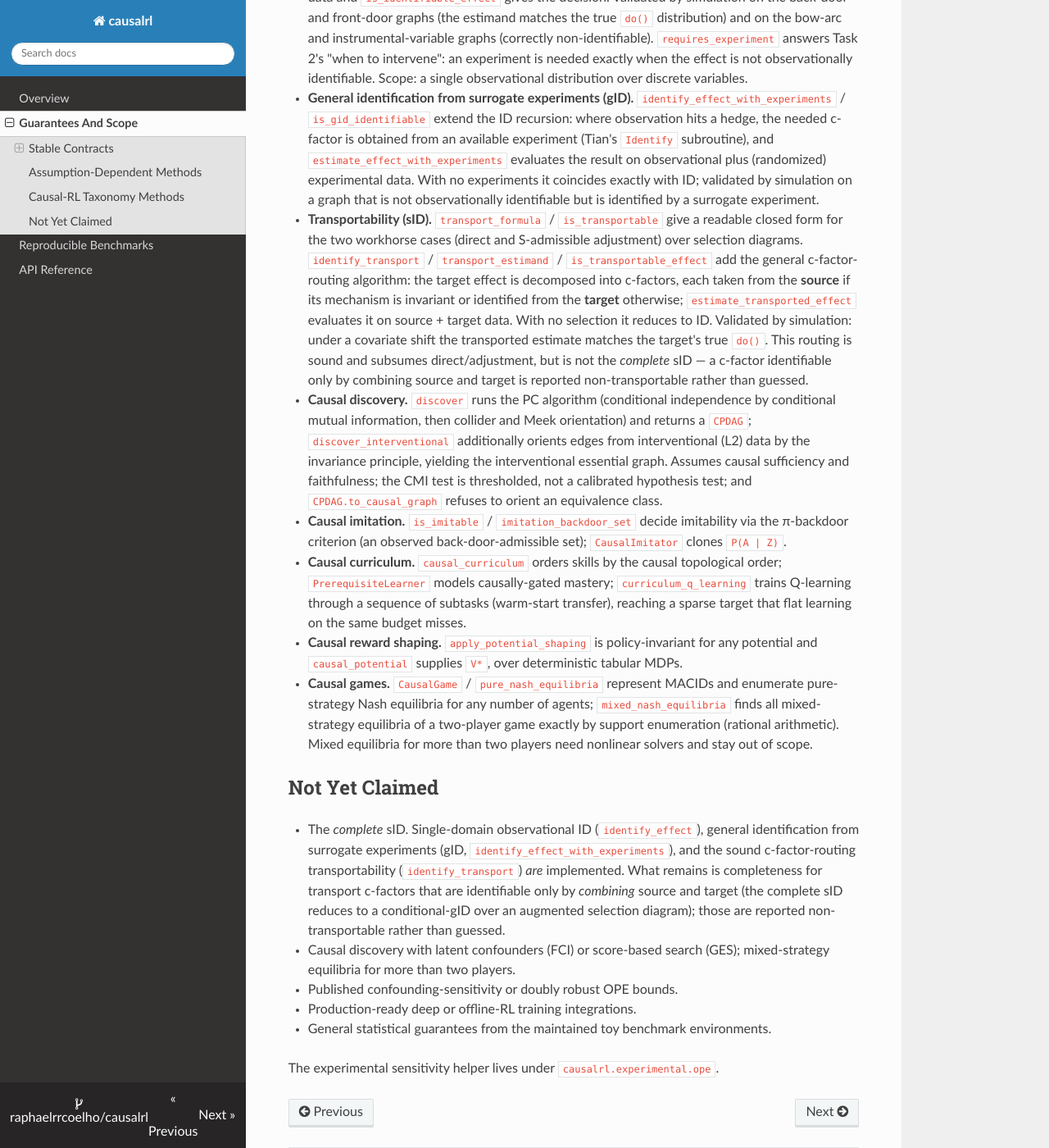
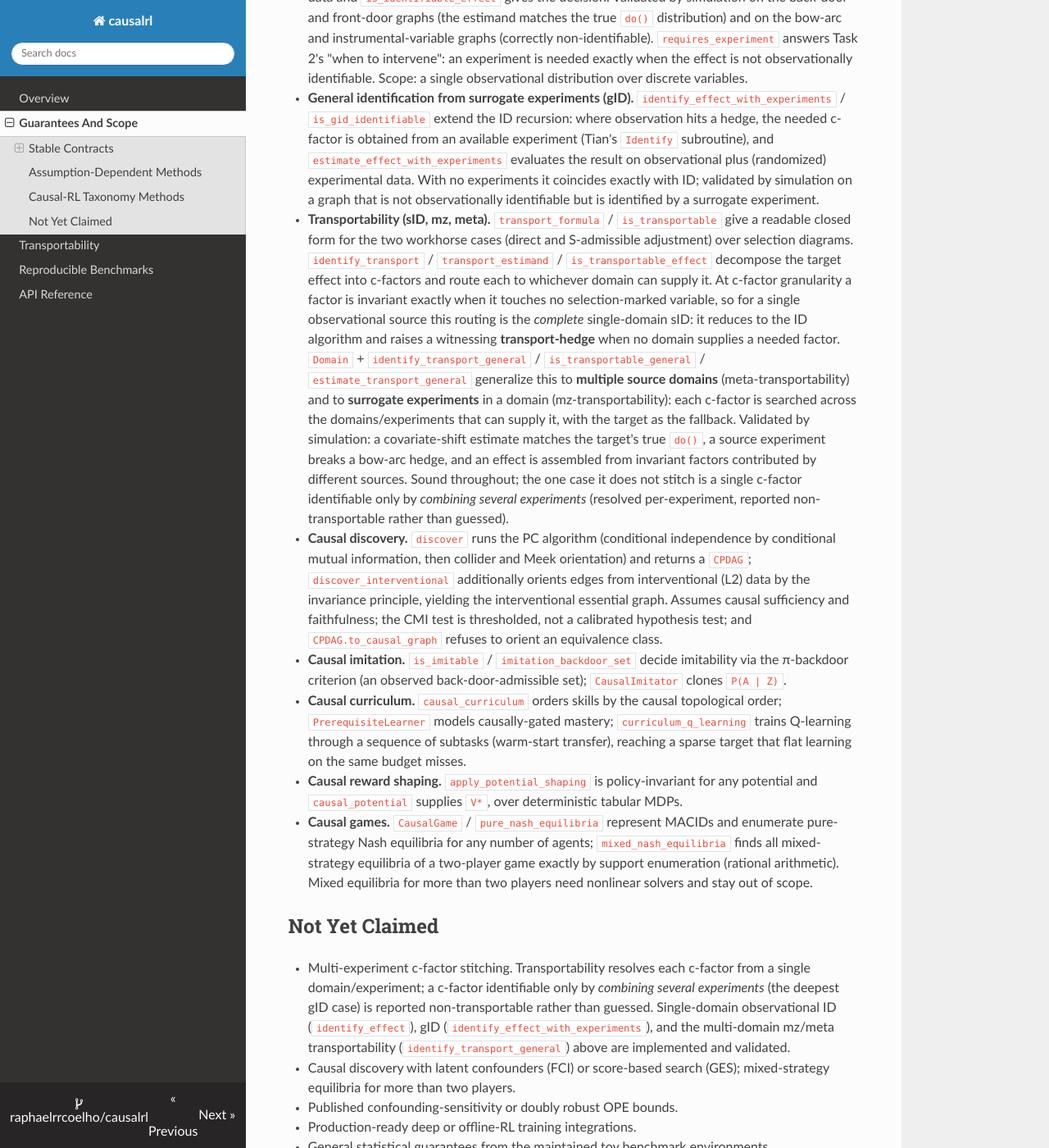
Before and after one commit to raphaelrrcoelho/causalrl, an MkDocs documentation site: the page built from docs/guarantees.md, in a window 1280 px wide and 1400 px high, scrolled down 1891 px. Shown: the whole window at 82% size. Built offline with MkDocs 1.6.1, drawn with Linux system fonts in a browser that asks for light colours; nearby versions of some CDN libraries.

Commit message:
docs: claim mz/meta transportability; transport guide; release v0.16.0

```diff
--- a/docs/guarantees.md
+++ b/docs/guarantees.md
@@ -96,16 +96,21 @@ stated scope; conservative helpers return `None` or raise outside that scope rat
   `estimate_effect_with_experiments` evaluates the result on observational plus (randomized)
   experimental data. With no experiments it coincides exactly with ID; validated by simulation on a
   graph that is not observationally identifiable but is identified by a surrogate experiment.
-- **Transportability (sID).** `transport_formula` / `is_transportable` give a readable closed form
-  for the two workhorse cases (direct and S-admissible adjustment) over selection diagrams.
-  `identify_transport` / `transport_estimand` / `is_transportable_effect` add the general
-  c-factor-routing algorithm: the target effect is decomposed into c-factors, each taken from the
-  **source** if its mechanism is invariant or identified from the **target** otherwise;
-  `estimate_transported_effect` evaluates it on source + target data. With no selection it reduces to
-  ID. Validated by simulation: under a covariate shift the transported estimate matches the target's
-  true `do()`. This routing is sound and subsumes direct/adjustment, but is not the *complete* sID —
-  a c-factor identifiable only by combining source and target is reported non-transportable rather
-  than guessed.
+- **Transportability (sID, mz, meta).** `transport_formula` / `is_transportable` give a readable
+  closed form for the two workhorse cases (direct and S-admissible adjustment) over selection
+  diagrams. `identify_transport` / `transport_estimand` / `is_transportable_effect` decompose the
+  target effect into c-factors and route each to whichever domain can supply it. At c-factor
+  granularity a factor is invariant exactly when it touches no selection-marked variable, so for a
+  single observational source this routing is the *complete* single-domain sID: it reduces to the ID
+  algorithm and raises a witnessing **transport-hedge** when no domain supplies a needed factor.
+  `Domain` + `identify_transport_general` / `is_transportable_general` / `estimate_transport_general`
+  generalize this to **multiple source domains** (meta-transportability) and to **surrogate
+  experiments** in a domain (mz-transportability): each c-factor is searched across the
+  domains/experiments that can supply it, with the target as the fallback. Validated by simulation: a
+  covariate-shift estimate matches the target's true `do()`, a source experiment breaks a bow-arc
+  hedge, and an effect is assembled from invariant factors contributed by different sources. Sound
+  throughout; the one case it does not stitch is a single c-factor identifiable only by *combining
+  several experiments* (resolved per-experiment, reported non-transportable rather than guessed).
 - **Causal discovery.** `discover` runs the PC algorithm (conditional independence by conditional
   mutual information, then collider and Meek orientation) and returns a `CPDAG`;
   `discover_interventional` additionally orients edges from interventional (L2) data by the
@@ -128,12 +133,11 @@ stated scope; conservative helpers return `None` or raise outside that scope rat
 
 ## Not Yet Claimed
 
-- The *complete* sID. Single-domain observational ID (`identify_effect`), general identification from
-  surrogate experiments (gID, `identify_effect_with_experiments`), and the sound c-factor-routing
-  transportability (`identify_transport`) *are* implemented. What remains is completeness for
-  transport c-factors that are identifiable only by *combining* source and target (the complete sID
-  reduces to a conditional-gID over an augmented selection diagram); those are reported
-  non-transportable rather than guessed.
+- Multi-experiment c-factor stitching. Transportability resolves each c-factor from a single
+  domain/experiment; a c-factor identifiable only by *combining several experiments* (the deepest
+  gID case) is reported non-transportable rather than guessed. Single-domain observational ID
+  (`identify_effect`), gID (`identify_effect_with_experiments`), and the multi-domain mz/meta
+  transportability (`identify_transport_general`) above are implemented and validated.
 - Causal discovery with latent confounders (FCI) or score-based search (GES); mixed-strategy
   equilibria for more than two players.
 - Published confounding-sensitivity or doubly robust OPE bounds.
--- a/mkdocs.yml
+++ b/mkdocs.yml
@@ -12,6 +12,7 @@ theme:
 nav:
   - Overview: index.md
   - Guarantees And Scope: guarantees.md
+  - Transportability: transportability.md
   - Reproducible Benchmarks: benchmarks.md
   - API Reference: api.md
 
--- a/pyproject.toml
+++ b/pyproject.toml
@@ -1,6 +1,6 @@
 [project]
 name = "causalrl"
-version = "0.15.0"
+version = "0.16.0"
 description = "Causal reinforcement learning: structural causal models meet RL."
 readme = "README.md"
 requires-python = ">=3.11"
```
Also changed, not shown: CHANGELOG.md (+30 -0 lines), docs/api.md (+10 -0 lines), docs/transportability.md (added, +68 -0 lines), 1 other file.
